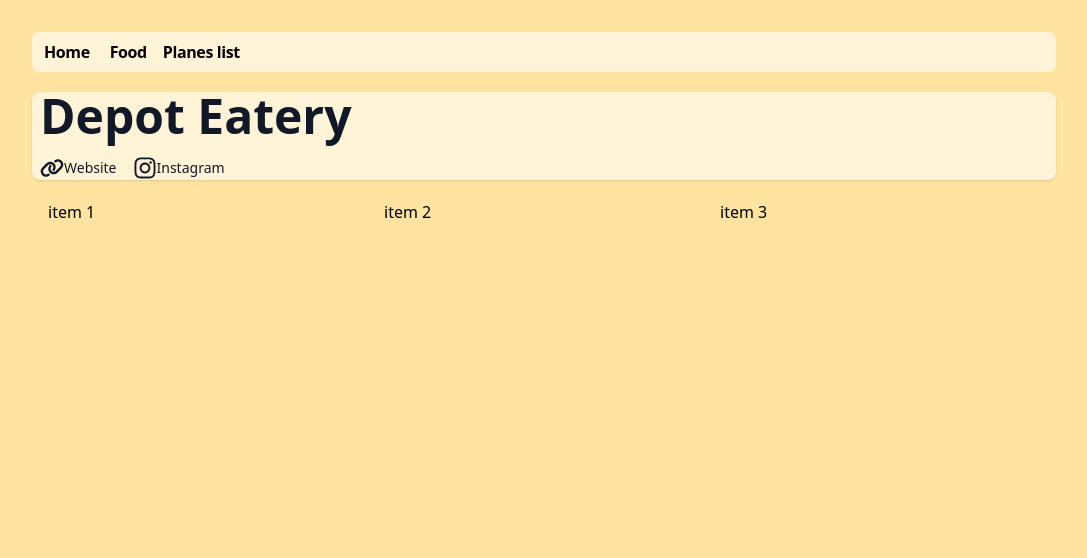
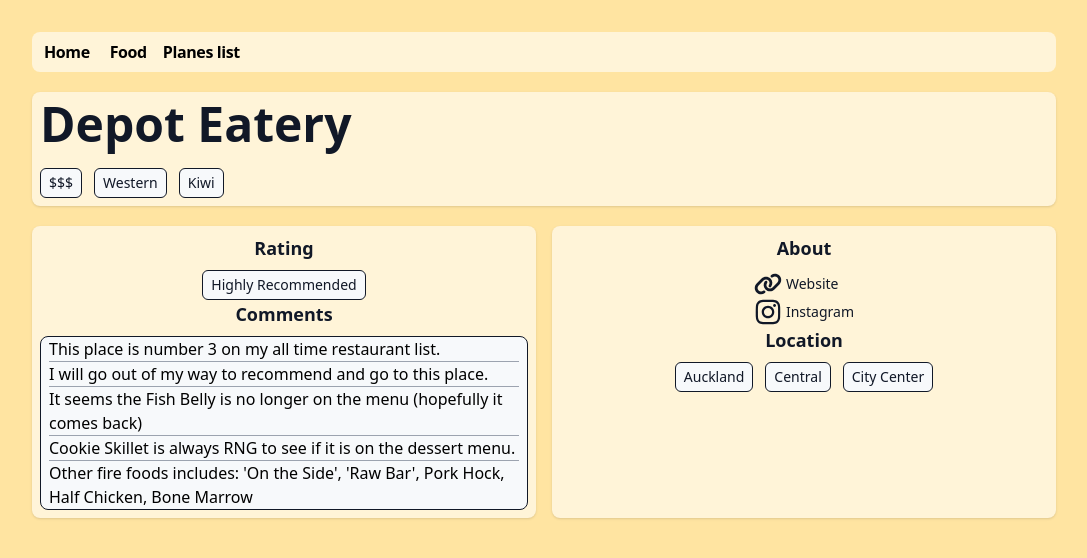
Before and after one commit to pietasty/Website, a Next.js app: page /food/depot-eatery in a window 1280 px wide. Shown: the top 558 px of the page, without its empty margins (96-1183 px from the left). Built offline with nearby package versions, Linux system fonts and the light colour scheme.

Commit message:
Big refactor for the food item page

```diff
--- a/app/components/foodPage.tsx
+++ b/app/components/foodPage.tsx
@@ -1,51 +1,82 @@
 import { TagList } from './tag'
-import { FileData, Header, Content } from '../utils/types'
+import { UnstyledList } from './lists';
+import { FileData, Header, Content, ContentLink } from '../utils/types'
 import { niceName } from '../utils/utils';
 import { FontAwesomeIcon } from '@fortawesome/react-fontawesome'
 import { faLink } from '@fortawesome/free-solid-svg-icons';
 import { faInstagram } from '@fortawesome/free-brands-svg-icons';
 
 
+function FoodHeader({header} : {header:Header}){
+    return(
+        <div className="mt-5 p-2 rounded-lg shadow bg-light-warm">
+            <h1 className="text-5xl font-semibold text-gray-900">{header.title}</h1>
+            <div className="mt-5">
+                <TagList list={header.cuisine}/>
+            </div>
+        </div>
+    )
+}
 
-function FoodHeader({header} : {header:Header}){
-    var website = header.website ? (
+function RatingSection({rating, comments}: {
+    rating: string[],
+    comments: string[]
+}){
+    return (
+        <div className="rounded-lg shadow bg-light-warm p-2 flex flex-col items-center">
+            <p className="text-lg font-semibold text-gray-900">Rating</p>
+            <TagList list={rating} />
+            <p className="text-lg font-semibold text-gray-900">Comments</p>
+            <div className="rounded-lg border border-gray-900 px-2 mt-2 bg-white-ish">
+                <UnstyledList list={comments} />
+            </div>
+        </div>
+    )
+}
+
+function AboutSection({location, link}: {
+    location: string[],
+    link: ContentLink
+}){
+
+    var website = link.website ? (
         <a
-        className="flex flex-row text-sm leading-6 text-gray-900"
-        href={header.website} target="_blank" rel="noopener noreferrer"
+        className="text-sm leading-6 text-gray-900 flex items-center"
+        href={link.website} target="_blank" rel="noopener noreferrer"
         >
-            <FontAwesomeIcon icon={faLink} className="h-6 w-6"/>
-            <p>Website</p>
+            <FontAwesomeIcon icon={faLink}  className='h-7 w-7 mr-1'/>
+            Website
         </a>
     ) : null;
 
-    var instagram = header.instagram ? (
+    var instagram = link.instagram ? (
         <a
-        className="flex flex-row text-sm leading-6 text-gray-900"
-        href={header.instagram} target="_blank" rel="noopener noreferrer"
+        className="text-sm leading-6 text-gray-900 flex items-center"
+        href={link.instagram} target="_blank" rel="noopener noreferrer"
         >
-            <FontAwesomeIcon icon={faInstagram} className="h-6 w-6"/>
-            <p>Instagram</p>
+            <FontAwesomeIcon icon={faInstagram} className='h-7 w-7 mr-1'/>
+            Instagram
         </a>
     ) : null
 
-    return(
-        <div className="my-5 px-2 rounded-lg shadow bg-light-warm">
-            <h1 className="text-5xl font-semibold text-gray-900">{header.title}</h1>
-            <div className="flex flex-row mt-4 space-x-4">
+    return (
+        <div className="rounded-lg shadow bg-light-warm p-2 flex flex-col items-center">
+            <p className="text-lg font-semibold text-gray-900">About</p>
+            <div className="mt-2">
                 {website}
                 {instagram}
             </div>
-
+            <p className="text-lg font-semibold text-gray-900">Location</p>
+            <TagList list={location} />
         </div>
     )
 }
 
 function FoodContent({content} : {content:Content}){
     return(
-        <div className='mt-5 grid grid-cols-1 px-0 gap-4 sm:grid-cols-3 sm:px-4'>
-            <div>item 1</div>
-            <div>item 2</div>
-            <div>item 3</div>
+        <div className='mt-5 grid grid-cols-1 px-0 gap-4 sm:grid-cols-2'>
+            <RatingSection rating={content.rating} comments={content.comments}/>
+            <AboutSection location={content.location} link={content.link}/>
         </div>
     )
 }
--- a/app/components/tag.tsx
+++ b/app/components/tag.tsx
@@ -2,16 +2,16 @@ type TagProps = {
     text: string,
     bgColour?: string,
     textColour?: string,
-    ringColour?: string
+    borderColor?: string
 }
 
 export function Tag({
     text,
-    bgColour = "gray-50",
-    textColour = "gray-950",
-    ringColour = "gray-850/10"
+    bgColour = "white-ish",
+    textColour = "gray-900",
+    borderColor = "gray-900"
 }: TagProps){
-    var className = `inline-flex items-center rounded-md px-2 py-1 text-xs font-medium ring-1 ring-insert bg-${bgColour} text-${textColour} ring-${ringColour}`;
+    var className = `items-center rounded-md px-2 py-1 text-sm font-medium bg-${bgColour} text-${textColour} border border-${borderColor}`;
 
     return (
         <span key={text} className={className}>{text}</span>
@@ -32,7 +32,7 @@ export function TagList({
     });
 
     return (
-        <div>
+        <div className="mt-2 flex flex-row space-x-3">
             {propsList.map(l =>
                 <Tag {...l}/>
             )}
--- a/app/food/posts/depot-eatery.json
+++ b/app/food/posts/depot-eatery.json
@@ -4,14 +4,20 @@
     },
     "header": {
         "title": "Depot Eatery",
-        "website": "https://depoteatery.co.nz",
-        "instagram": "https://www.instagram.com/depoteatery"
+        "cuisine": ["$$$", "Western", "Kiwi"]
     },
     "content": {
-        "cuisine": ["Western", "New Zealand"],
         "rating": ["Highly Recommended"],
-        "favourite": ["Fish Belly", "Cookie skillet"],
-        "comments": "This place is fire good shit. 10/10",
-        "location": ["Auckland", "Central", "City Center"]
+        "comments": ["This place is number 3 on my all time restaurant list.",
+            "I will go out of my way to recommend and go to this place.",
+            "It seems the Fish Belly is no longer on the menu (hopefully it comes back)",
+            "Cookie Skillet is always RNG to see if it is on the dessert menu.",
+            "Other fire foods includes: 'On the Side', 'Raw Bar', Pork Hock, Half Chicken, Bone Marrow"],
+
+        "location": ["Auckland", "Central", "City Center"],
+        "link": {
+            "website": "https://depoteatery.co.nz",
+            "instagram": "https://www.instagram.com/depoteatery"
+        }
     }
 }
```
Also changed, not shown: app/utils/types.ts (+9 -6 lines).
